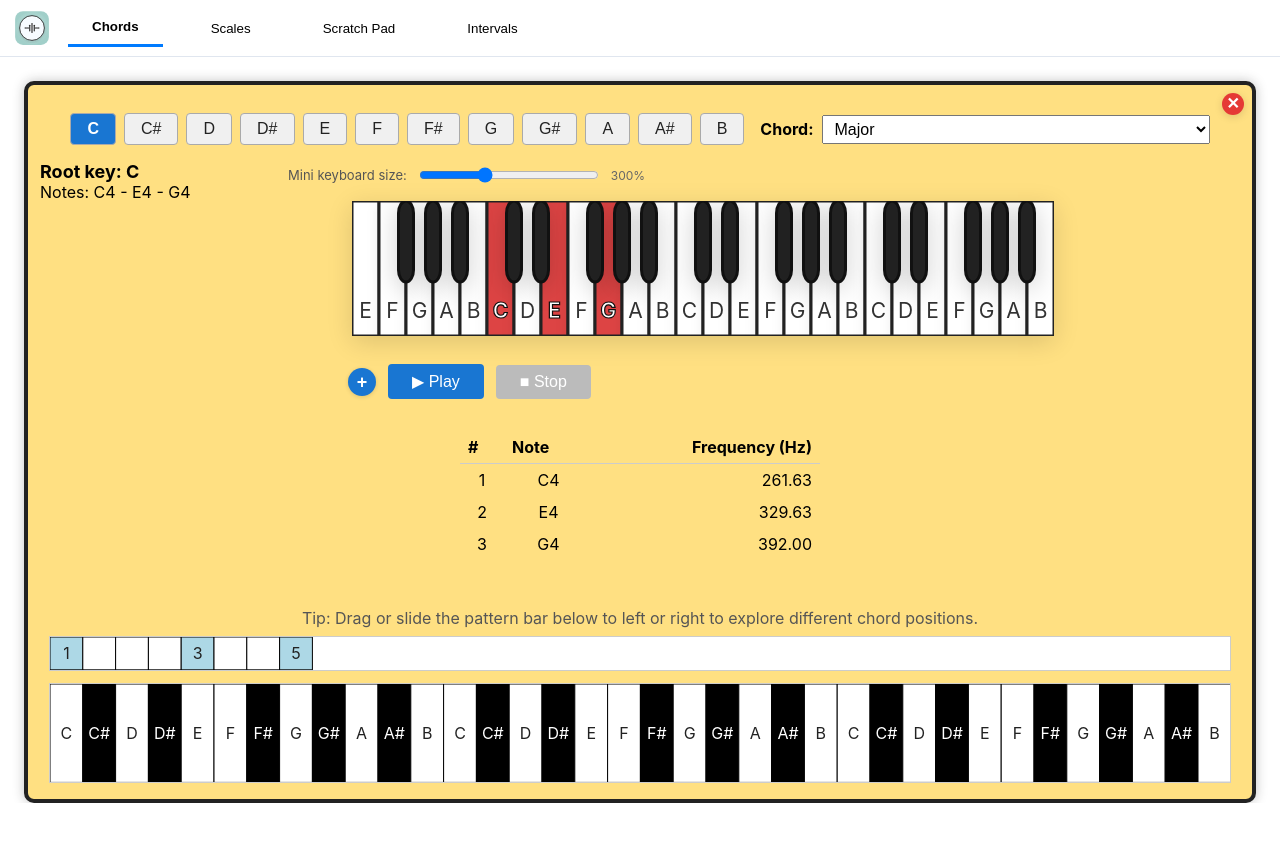
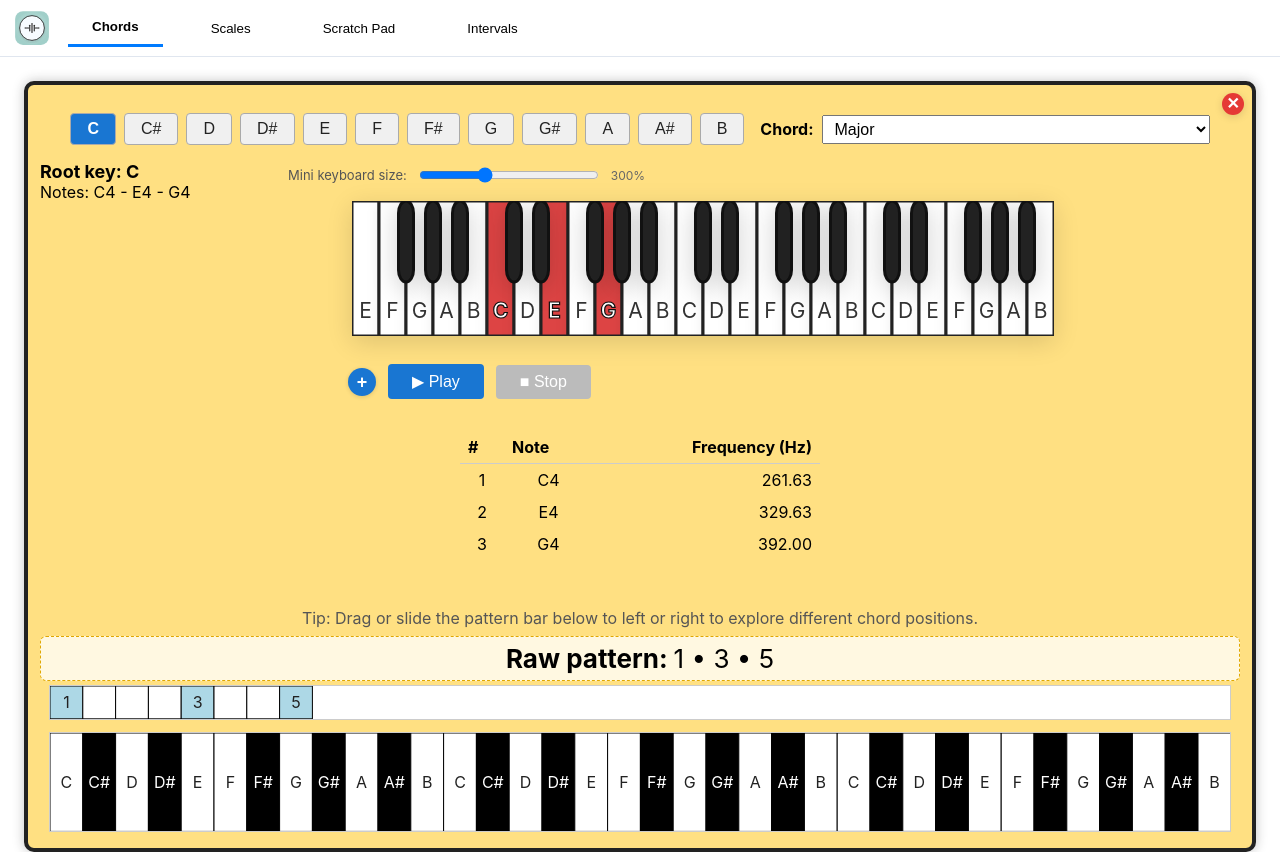
Before and after one commit to senthilktmz/pitch-lemur, a React (Create React App) app: page / in a window 1280 px wide. Before the commit the page ends 803 px from the top, so only its background shows below. Built offline with nearby package versions, Linux system fonts and the light colour scheme.

Commit message:
adding raw pattern shown on chords tab now

```diff
--- a/src/ChordsPattern.tsx
+++ b/src/ChordsPattern.tsx
@@ -617,6 +617,28 @@ const ChordsPattern: React.FC<ChordsPatternProps> = ({
           <div style={{ textAlign: 'center', marginBottom: 8, color: '#555' }}>
             Tip: Drag or slide the pattern bar below to left or right to explore different chord positions.
           </div>
+          {/* Debug: show raw pattern from patterns/Chords.ts just above the slider */}
+          {(() => {
+            const row: any = CHORDS_PATTERNS_ARRAY.find(([name]) => name === selectedPattern);
+            if (!row) return null;
+            const degrees: string[] = row.slice(1);
+            return (
+              <div style={{
+                margin: '8px auto 4px',
+                padding: '6px 10px',
+                background: '#fff8e1',
+                border: '1px dashed #e0a800',
+                borderRadius: 6,
+                color: '#000',
+                fontSize: 26,
+                maxWidth: KEY_WIDTH * KEYBOARD_LENGTH,
+                textAlign: 'center'
+              }}>
+                <strong style={{ marginRight: 6 }}>Raw pattern:</strong>
+                {degrees.join('  •  ')}
+              </div>
+            );
+          })()}
           <IntervalPattern
             pattern={sliderPattern}
             keyWidth={KEY_WIDTH}
```
